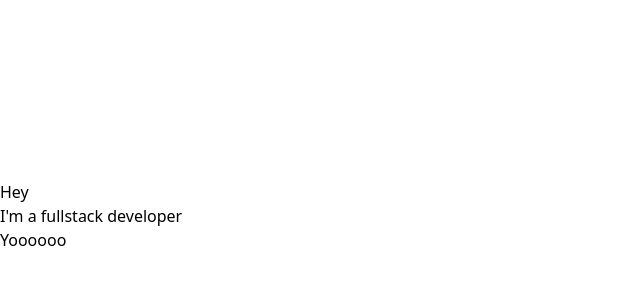
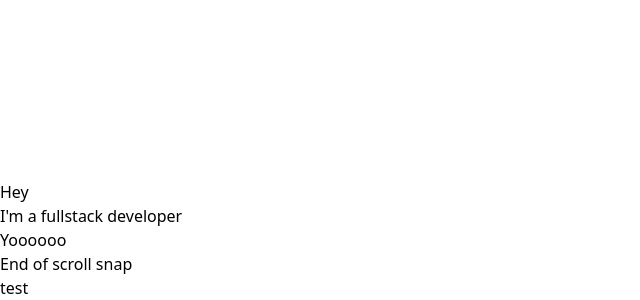
Before and after one commit to yann-lauwers/yann-lauwers, a Next.js app: page / in a window 1280 px wide. Shown: the part 1101-1401 px from the top of the page, without its empty margins (0-640 px from the left). Before the commit the page ends 1353 px from the top, so only its background shows below. Built offline with nearby package versions, Linux system fonts and the light colour scheme.

Commit message:
feat: add container for snap scroll and free scroll at the end

```diff
--- a/src/components/homepage/section1.tsx
+++ b/src/components/homepage/section1.tsx
@@ -1,59 +1,66 @@
-"use client"
+"use client";
 
-import { useEffect, useLayoutEffect, useRef, useState } from "react"
+import { useEffect, useLayoutEffect, useRef, useState } from "react";
 
 const getDiagonal = (height: number, width: number) => {
-  return Math.sqrt(Math.pow(height, 2) + Math.pow(width, 2))
-}
+  return Math.sqrt(Math.pow(height, 2) + Math.pow(width, 2));
+};
 
 const Section1 = () => {
-  const ref = useRef<HTMLDivElement>(null)
+  const ref = useRef<HTMLDivElement>(null);
 
-  const [height, setHeight] = useState(0)
-  const [width, setWidth] = useState(0)
-  const [text, setText] = useState("I'm Yann")
+  const [height, setHeight] = useState(0);
+  const [width, setWidth] = useState(0);
+  const [text, setText] = useState("I'm Yann");
 
   useEffect(() => {
-    let interval: any
+    let interval: any;
 
     const timer = setTimeout(() => {
-      setText(prevState => (prevState === "I'm Yann" ? "I'm a fullstack developer" : "I'm Yann"))
+      setText((prevState) =>
+        prevState === "I'm Yann" ? "I'm a fullstack developer" : "I'm Yann"
+      );
 
       interval = setInterval(() => {
-        setText(prevState => (prevState === "I'm Yann" ? "I'm a fullstack developer" : "I'm Yann"))
-      }, 7000)
-    }, 5250)
+        setText((prevState) =>
+          prevState === "I'm Yann" ? "I'm a fullstack developer" : "I'm Yann"
+        );
+      }, 7000);
+    }, 5250);
 
     return () => {
-      clearTimeout(timer)
-      clearInterval(interval)
-    }
-  }, [])
+      clearTimeout(timer);
+      clearInterval(interval);
+    };
+  }, []);
 
   useLayoutEffect(() => {
     if (ref.current) {
-      setHeight(ref.current.clientHeight)
-      setWidth(ref.current.clientWidth)
+      setHeight(ref.current.clientHeight);
+      setWidth(ref.current.clientWidth);
     }
-  }, [])
+  }, []);
 
   return (
-    <div className="relative h-screen overflow-hidden hidden lg:block" ref={ref}>
+    <div
+      className="relative hidden h-screen snap-center snap-always overflow-hidden lg:block"
+      ref={ref}
+    >
       <div
         style={{
           height: `${getDiagonal(height, width)}px`,
           width: `${getDiagonal(height, width)}px`,
         }}
-        className="z-0 absolute top-1/2 left-1/2 bg-[conic-gradient(var(--tw-gradient-stops))] from-green-700 via-green-200/50 to-white duration-500 -translate-x-1/2 -translate-y-1/2 rotate"
+        className="rotate absolute top-1/2 left-1/2 z-0 -translate-x-1/2 -translate-y-1/2 bg-[conic-gradient(var(--tw-gradient-stops))] from-green-700 via-green-200/50 to-white duration-500"
       />
       <div className="relative z-10 flex h-full w-full">
-        <div className="h-full flex items-start justify-center mb-28 flex-col ml-28">
-          <h1 className="text-green-900 font-bold text-5xl xl:text-6xl">Hey</h1>
-          <h1 className="text-white text-5xl xl:text-6xl">{text}</h1>
+        <div className="mb-28 ml-28 flex h-full flex-col items-start justify-center">
+          <h1 className="text-5xl font-bold text-green-900 xl:text-6xl">Hey</h1>
+          <h1 className="text-5xl text-white xl:text-6xl">{text}</h1>
         </div>
       </div>
     </div>
-  )
-}
+  );
+};
 
-export default Section1
+export default Section1;
--- a/src/components/homepage/section2.tsx
+++ b/src/components/homepage/section2.tsx
@@ -1,19 +1,21 @@
-import React, { forwardRef } from "react"
+import React, { forwardRef } from "react";
 
 const Section2 = () => {
-  return <p className="h-screen bg-red-200">Yoooooo</p>
-}
+  return <p className="h-screen bg-red-200">Yoooooo</p>;
+};
 
-const Section2Container = forwardRef<HTMLElement, React.PropsWithChildren>(function Section2(
-  { children },
-  ref
-) {
-  return (
-    <section ref={ref} className="h-screen bg-red-200">
-      {children}
-    </section>
-  )
-})
+const Section2Container = forwardRef<HTMLElement, React.PropsWithChildren>(
+  function Section2({ children }, ref) {
+    return (
+      <section
+        ref={ref}
+        className="h-screen snap-center snap-always bg-red-200"
+      >
+        {children}
+      </section>
+    );
+  }
+);
 
-export { Section2Container }
-export default Section2
+export { Section2Container };
+export default Section2;
--- a/src/pages/index.tsx
+++ b/src/pages/index.tsx
@@ -34,10 +34,17 @@ export default function Home() {
       </Head>
       {/* {!isClient ? null : ( */}
       <main className="z-0 h-full">
-        <FirstSection />
-        <SecondSectionContainer ref={section2Ref}>
-          {isSection2Visible && <SecondSection />}
-        </SecondSectionContainer>
+        <div className="h-screen snap-y snap-mandatory overflow-scroll">
+          <FirstSection />
+          <SecondSectionContainer ref={section2Ref}>
+            {isSection2Visible && <SecondSection />}
+          </SecondSectionContainer>
+          <div className="h-screen snap-center snap-always overflow-scroll">
+            {/* Everything else which should scroll normally */}
+            <div className="h-screen">End of scroll snap</div>
+            <div className="h-screen">test</div>
+          </div>
+        </div>
       </main>
       {/* )} */}
     </>
```
